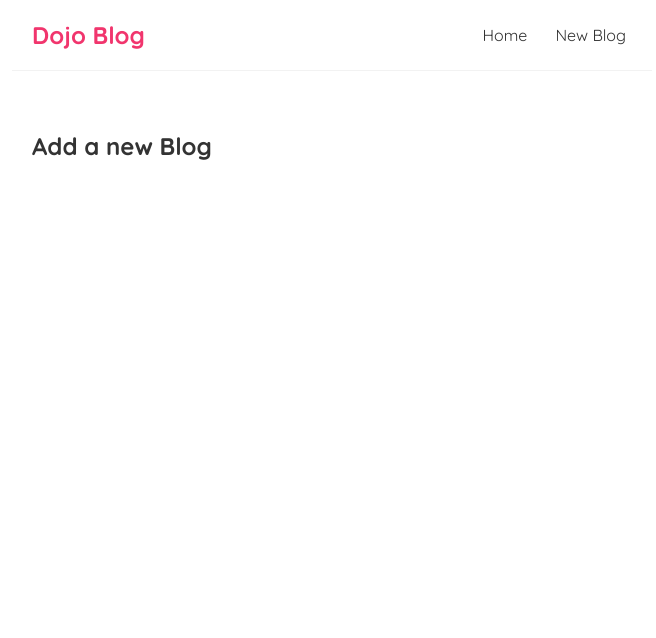
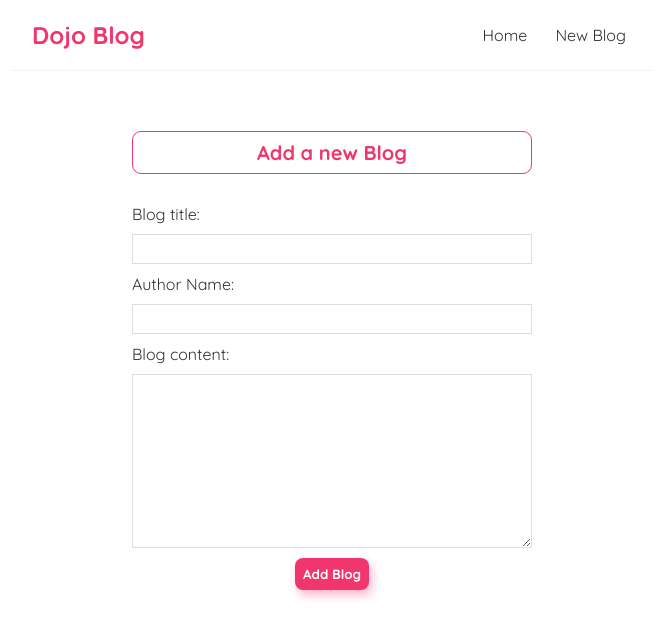
Before and after one commit to mrGain/Yup-Blog, a React (Create React App) app: page /create in a window 1280 px wide. Shown: the top 638 px of the page, without its empty margins (308-964 px from the left). Built offline with nearby package versions, Linux system fonts and the light colour scheme.

Commit message:
Adding blog to the db

```diff
--- a/src/BlogDetails.jsx
+++ b/src/BlogDetails.jsx
@@ -1,10 +1,21 @@
 import { useParams } from "react-router-dom";
+import useFetch from "./useFetch";
 
 const BlogDetails = () => {
     const { id } = useParams();
+    const { data:blog, error, loading } = useFetch('http://localhost:8000/blogs/'+id)
+
         return (
         <div className="blog-details">
-            <h2>Blog Details - { id }</h2>
+            { loading && <div>Loading...</div> }
+            { error && <div>{ error }</div> }
+            { blog && (
+                <article>
+                    <h2>{ blog.title }</h2>
+                    <p>Written by <span>{ blog.author }</span></p>
+                    <div>{ blog.body }</div>
+                </article>
+            ) }
         </div>
     );
 }
--- a/src/Create.jsx
+++ b/src/Create.jsx
@@ -1,8 +1,45 @@
+import { useState } from "react";
 
 const Create = ()=> {
+    const [title, setTitle] = useState("");
+    const [body, setBody] = useState("");
+    const [author, setAuthor] = useState("");
+    const [isPending, setIsPending] = useState(false);
+
+    const handelsubmit = (e)=>{
+        e.preventDefault();
+        const blog = { title ,body, author }
+        fetch("http://localhost:8000/blogs", {
+            method: "POST",
+            headers: {"content-type": "application/json"},
+            body: JSON.stringify(blog),
+        }).then(()=>{
+            console.log("blog added");
+            setIsPending(true);
+        })
+    }
     return (
         <div className="create">
             <h2>Add a new Blog</h2>
+            <form onSubmit={ handelsubmit }>
+                <label htmlFor="">Blog title:</label>
+                <input type="text" required
+                    ovalue={ title }
+                    onChange={ (e)=> setTitle(e.target.value) }
+                />
+                <label htmlFor="">Author Name:</label>
+                <input type="text" required
+                    value={ author }
+                    onChange={ (e)=> setAuthor(e.target.value) }
+                />
+                <label htmlFor="">Blog content:</label>
+                <textarea name="" id="" cols="30" rows="10" required
+                    value={ body }
+                    onChange={ (e)=> setBody(e.target.value) }
+                ></textarea>
+                { !isPending && <button>Add Blog</button> }
+                { isPending && <button disabled >Adding Blog....</button> }
+           </form>
         </div>
     );
 }
--- a/src/index.css
+++ b/src/index.css
@@ -50,3 +50,49 @@
 .blogPreview a{
   text-decoration: none;
 }
+.blog-details h2{
+  color: #f1356d;
+}
+.blog-details p{
+  margin: 1rem 0;
+  font-style: italic;
+}
+.blog-details p span{
+  font-weight: bold;
+}
+/* create new blog form */
+.create {
+  max-width: 400px;
+  margin: 0 auto;
+  text-align: center;
+}
+.create label {
+  text-align: left;
+  display: block;
+}
+.create h2 {
+  font-size: 20px;
+  color: #f1356d;
+  margin-bottom: 30px;
+  border: 1.5px solid #f1356d;
+  border-radius: 9px;
+  padding: .5rem;
+}
+.create input, .create textarea, .create select {
+  width: 100%;
+  padding: 6px 10px;
+  margin: 10px 0;
+  border: 1px solid #ddd;
+  box-sizing: border-box;
+  display: block;
+}
+.create button {
+  background: #f1356d;
+  color: #fff;
+  font-weight: bold;
+  border: 0;
+  padding: 8px;
+  border-radius: 8px;
+  cursor: pointer;
+  box-shadow: 3px 5px 10px #f1356d5e;
+}
```
Also changed, not shown: data/db.json (+12 -0 lines).
